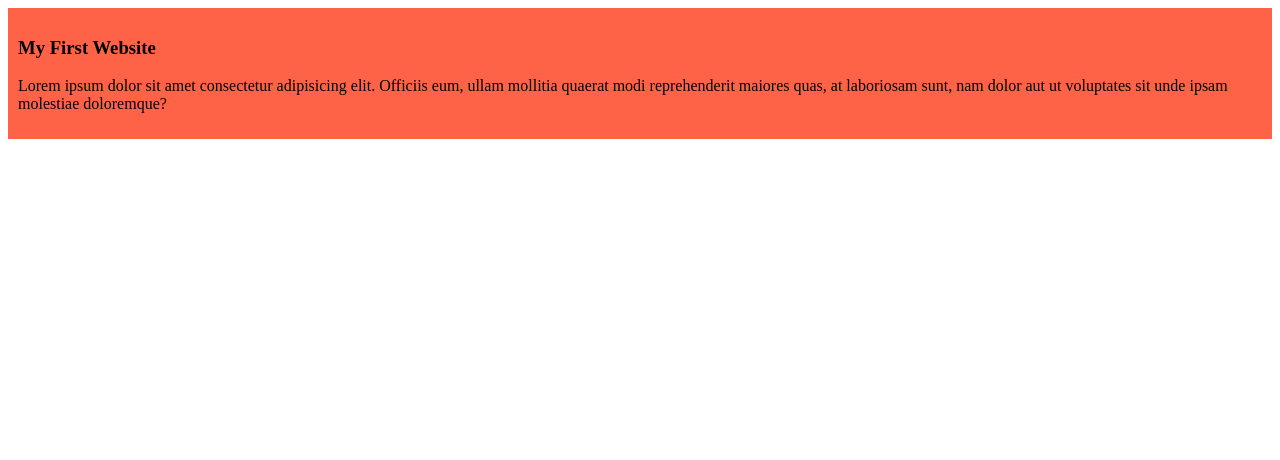
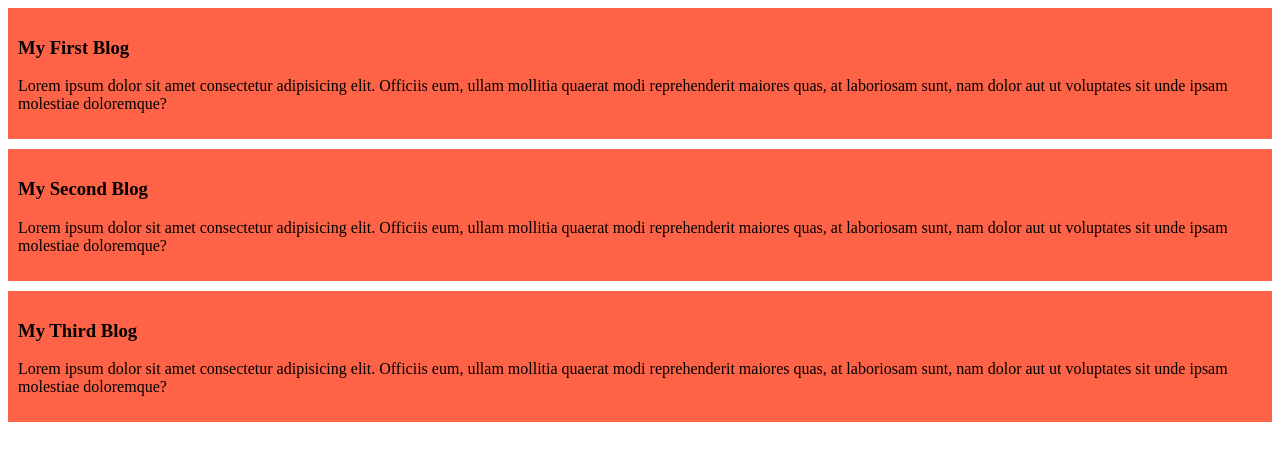
Before and after one commit to rafsanrad/my-shelly-coop-repo, a plain HTML site: page index.html in a window 1280 px wide. Drawn offline with Linux system fonts and the light colour scheme.

Commit message:
added the second and the third blog

```diff
--- a/index.html
+++ b/index.html
@@ -8,7 +8,15 @@
 </head>
 <body>
     <div>
-        <h3>My First Website</h3>
+        <h3>My First Blog</h3>
+        <P>Lorem ipsum dolor sit amet consectetur adipisicing elit. Officiis eum, ullam mollitia quaerat modi reprehenderit maiores quas, at laboriosam sunt, nam dolor aut ut voluptates sit unde ipsam molestiae doloremque?</P>
+    </div>
+    <div>
+        <h3>My Second Blog</h3>
+        <P>Lorem ipsum dolor sit amet consectetur adipisicing elit. Officiis eum, ullam mollitia quaerat modi reprehenderit maiores quas, at laboriosam sunt, nam dolor aut ut voluptates sit unde ipsam molestiae doloremque?</P>
+    </div>
+    <div>
+        <h3>My Third Blog</h3>
         <P>Lorem ipsum dolor sit amet consectetur adipisicing elit. Officiis eum, ullam mollitia quaerat modi reprehenderit maiores quas, at laboriosam sunt, nam dolor aut ut voluptates sit unde ipsam molestiae doloremque?</P>
     </div>
 </body>
--- a/styles/blog.css
+++ b/styles/blog.css
@@ -1,4 +1,5 @@
 div{
     background-color: tomato;
     padding: 10px;
+    margin-bottom: 10px;
 }
```
